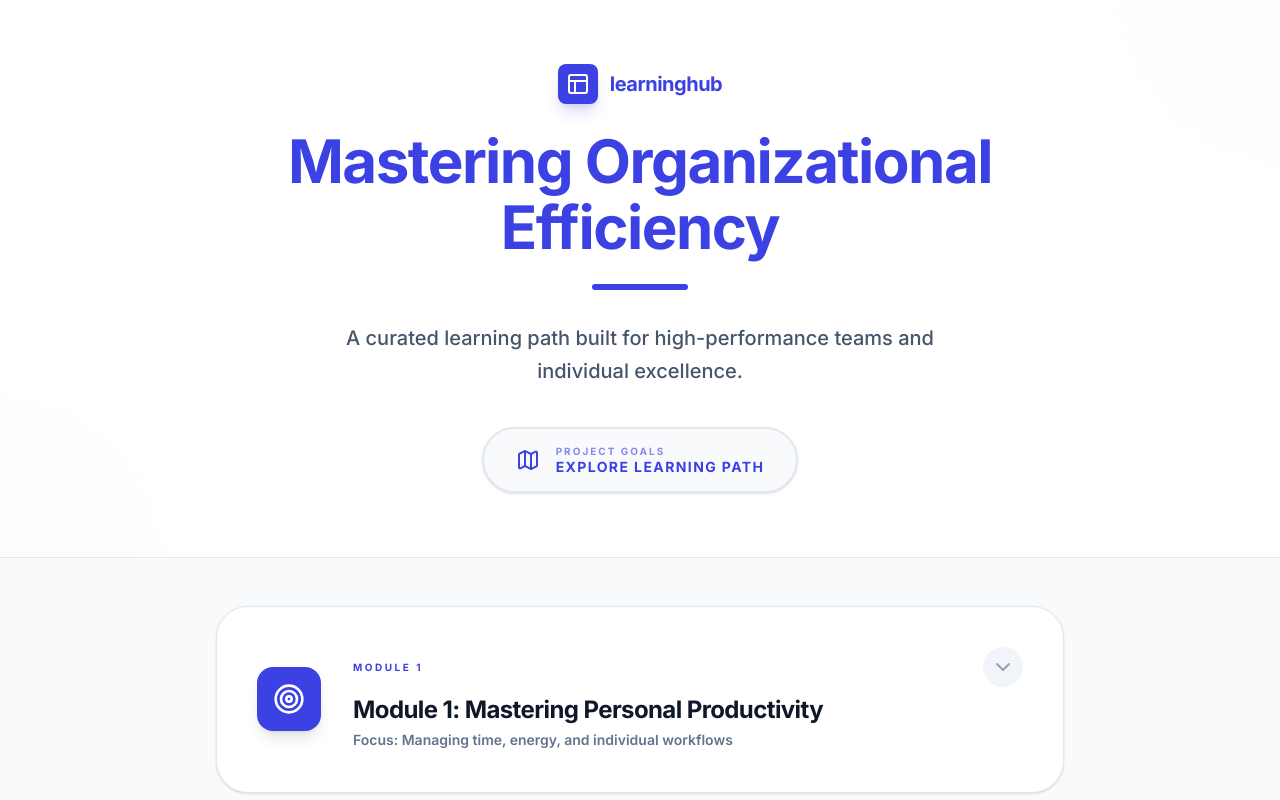
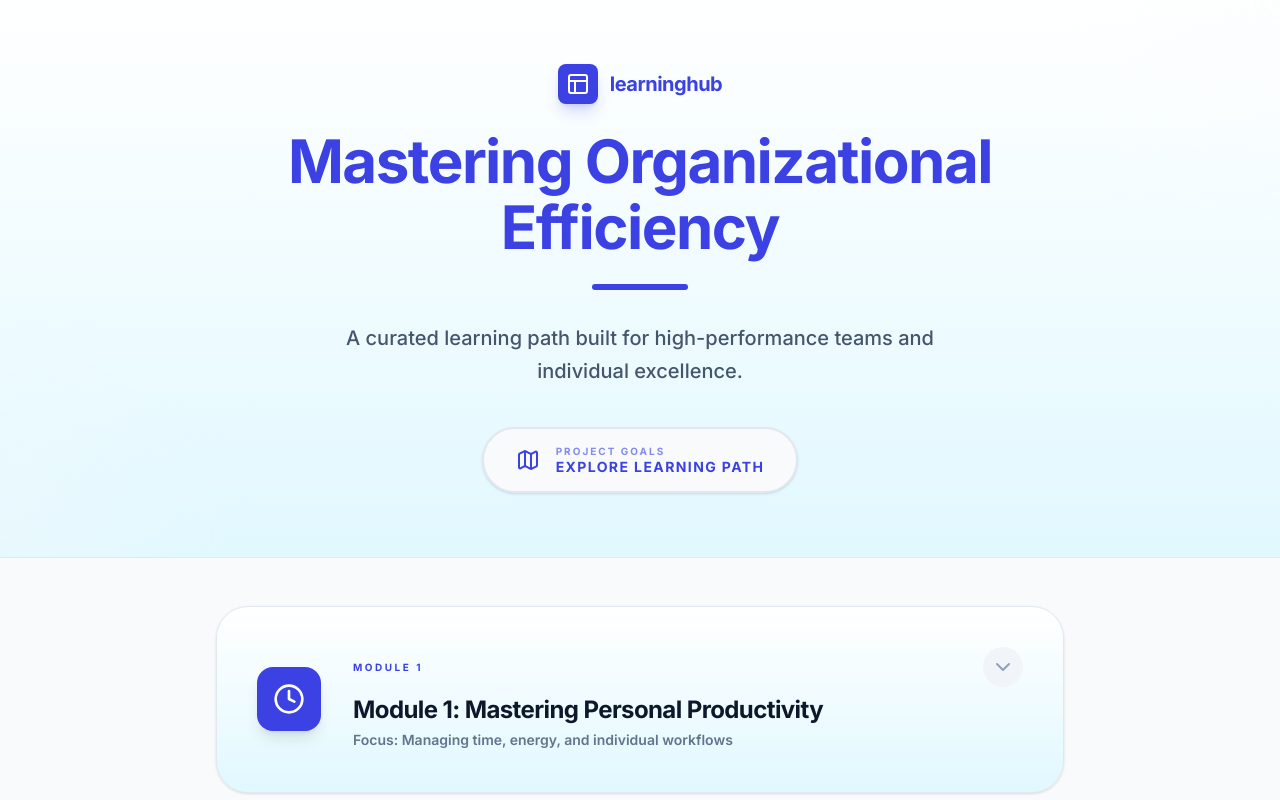
Before and after one commit to giobrio2000-ui/test-app, a React (Vite) app: page / in a window 1280 px wide. Shown: the top 800 px of the page. Built offline with nearby package versions, Linux system fonts and the light colour scheme.

Commit message:
feat: Update module icons for clarity
Replaced generic module icons with more specific and descriptive ones to better represent the focus of each learning module. For instance, "Mastering Personal Productivity" now uses a clock icon, and "The Art of Focus and Deep Work" uses a brain icon.

```diff
--- a/src/App.tsx
+++ b/src/App.tsx
@@ -15,7 +15,10 @@ import {
   CheckCircle2,
   Map,
   X,
-  ArrowRight
+  ArrowRight,
+  Brain,
+  ClipboardCheck,
+  Cpu
 } from 'lucide-react';
 
 interface Resource {
@@ -41,7 +44,7 @@ const sections: Section[] = [
     id: 1,
     title: "Module 1: Mastering Personal Productivity",
     subtitle: "Focus: Managing time, energy, and individual workflows",
-    icon: Target,
+    icon: Clock,
     color: "bg-brand-primary",
     resources: [
       {
@@ -65,7 +68,7 @@ const sections: Section[] = [
     id: 2,
     title: "Module 2: The Art of Focus and Deep Work",
     subtitle: "Focus: Minimizing distractions and managing digital clutter",
-    icon: Focus,
+    icon: Brain,
     color: "bg-[#5D64FF]",
     resources: [
       {
@@ -89,7 +92,7 @@ const sections: Section[] = [
     id: 3,
     title: "Module 3: Project Management & Goal Setting",
     subtitle: "Focus: Turning abstract ideas into actionable plans",
-    icon: Layers,
+    icon: ClipboardCheck,
     color: "bg-[#7C82FF]",
     resources: [
       {
@@ -113,7 +116,7 @@ const sections: Section[] = [
     id: 4,
     title: "Module 4: Team Collaboration & Digital Ecosystems",
     subtitle: "Focus: Synergy, AI Integration, and Seamless Workflows",
-    icon: Zap,
+    icon: Cpu,
     color: "bg-[#9BA0FF]",
     resources: [
       {
@@ -170,17 +173,17 @@ export default function App() {
               initial={{ scale: 0.9, y: 20 }}
               animate={{ scale: 1, y: 0 }}
               exit={{ scale: 0.9, y: 20 }}
-              className="relative w-full max-w-5xl bg-white rounded-3xl md:rounded-[40px] overflow-hidden shadow-2xl flex flex-col md:flex-row max-h-[90vh] md:max-h-none overflow-y-auto md:overflow-visible"
+              className="relative w-full max-w-5xl bg-white rounded-3xl md:rounded-[40px] shadow-2xl flex flex-col md:flex-row max-h-[90vh] md:max-h-[800px] overflow-hidden"
             >
               <button
                 onClick={() => setIsOverviewOpen(false)}
-                className="absolute top-4 right-4 md:top-8 md:right-8 p-2 md:p-3 rounded-full bg-slate-100/80 backdrop-blur hover:bg-brand-primary hover:text-white transition-colors z-30"
+                className="absolute top-4 right-4 md:top-8 md:right-8 p-2 md:p-3 rounded-full bg-slate-100/80 backdrop-blur hover:bg-brand-primary hover:text-white transition-colors z-[60]"
               >
                 <X size={20} className="md:w-6 md:h-6" />
               </button>
 
               {/* Left Pane: Visual Roadmap */}
-              <div className="w-full md:w-2/5 bg-brand-primary p-8 md:p-12 text-white flex flex-col justify-between relative overflow-hidden shrink-0">
+              <div className="w-full md:w-2/5 bg-brand-primary p-8 md:p-12 text-white flex flex-col justify-between relative overflow-y-auto md:overflow-hidden shrink-0">
                 <div className="absolute top-0 left-0 w-full h-full opacity-10 pointer-events-none">
                   <div className="absolute top-[-10%] right-[-10%] w-48 h-48 md:w-64 md:h-64 border-[30px] md:border-[40px] border-white rounded-full" />
                   <div className="absolute bottom-[-20%] left-[-20%] w-72 h-72 md:w-96 md:h-96 border-[1px] md:border-[2px] border-white rounded-full" />
@@ -218,8 +221,8 @@ export default function App() {
               </div>
 
               {/* Right Pane: Narrative Text */}
-              <div className="w-full md:w-3/5 p-8 md:p-20 overflow-y-auto bg-white">
-                <div className="max-w-md mx-auto md:mx-0">
+              <div className="w-full md:w-3/5 p-8 md:p-20 overflow-y-auto bg-white flex items-center">
+                <div className="max-w-md mx-auto md:mx-0 w-full">
                   <div className="mb-2">
                     <span className="text-[10px] font-black text-brand-primary uppercase tracking-[0.4em] opacity-70">
                       Project Goals
@@ -277,9 +280,9 @@ export default function App() {
       </AnimatePresence>
 
       {/* Professional Header */}
-      <header className="bg-white border-b border-slate-200 py-16 px-6 mb-12 text-center relative overflow-hidden">
-        <div className="absolute top-0 right-0 w-64 h-64 bg-brand-bg rounded-full -mr-32 -mt-32 opacity-50 blur-3xl" />
-        <div className="absolute bottom-0 left-0 w-64 h-64 bg-brand-bg rounded-full -ml-32 -mb-32 opacity-50 blur-3xl" />
+      <header className="bg-gradient-to-b from-white to-[#e1f8ff] border-b border-slate-200 py-16 px-6 mb-12 text-center relative overflow-hidden">
+        <div className="absolute top-0 right-0 w-64 h-64 bg-brand-bg rounded-full -mr-32 -mt-32 opacity-30 blur-3xl" />
+        <div className="absolute bottom-0 left-0 w-64 h-64 bg-brand-bg rounded-full -ml-32 -mb-32 opacity-30 blur-3xl" />
 
         <motion.div
           initial={{ opacity: 0, y: 20 }}
@@ -328,8 +331,8 @@ export default function App() {
             return (
               <motion.div
                 key={section.id}
-                initial={{ opacity: 0, y: 30, scale: 1, backgroundColor: 'rgba(255, 255, 255, 0)' }}
-                whileInView={{ opacity: 1, y: 0, scale: 1, backgroundColor: 'rgba(255, 255, 255, 1)' }}
+                initial={{ opacity: 0, y: 30, scale: 1 }}
+                whileInView={{ opacity: 1, y: 0, scale: 1 }}
                 viewport={{ once: true }}
                 transition={{
                   duration: 0.8,
@@ -337,7 +340,7 @@ export default function App() {
                   ease: [0.21, 1.02, 0.47, 0.98]
                 }}
                 style={{ transformStyle: 'preserve-3d' }}
-                className={`group rounded-[32px] border transition-all duration-500 overflow-hidden flex flex-col ${
+                className={`group bg-gradient-to-b from-white to-[#e1f8ff] rounded-[32px] border transition-all duration-500 overflow-hidden flex flex-col ${
                   isExpanded
                     ? 'border-brand-primary shadow-2xl ring-4 ring-brand-primary/5'
                     : 'border-slate-200 shadow-sm hover:border-brand-primary/40 hover:shadow-xl hover:-translate-y-1'
```
